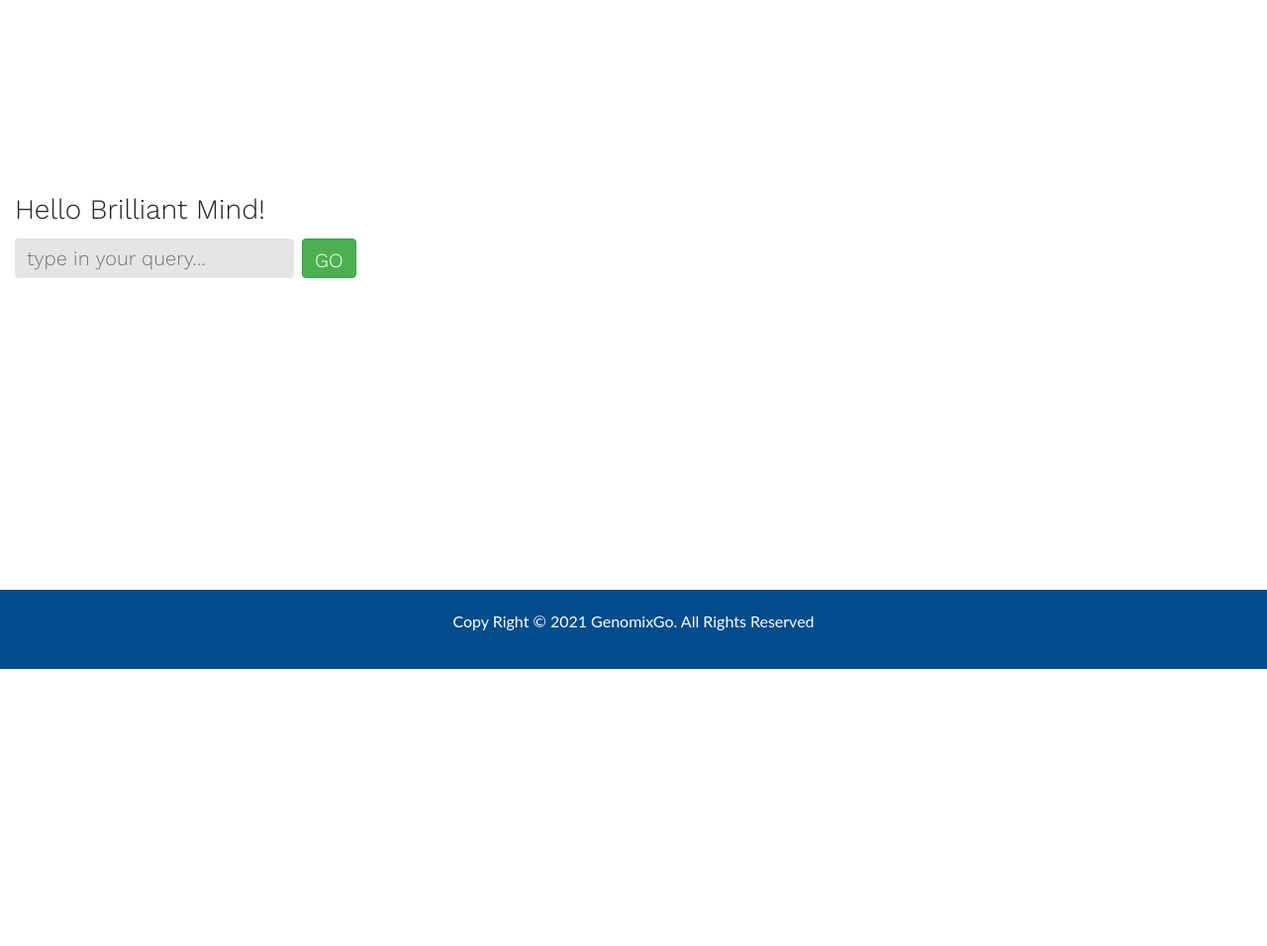
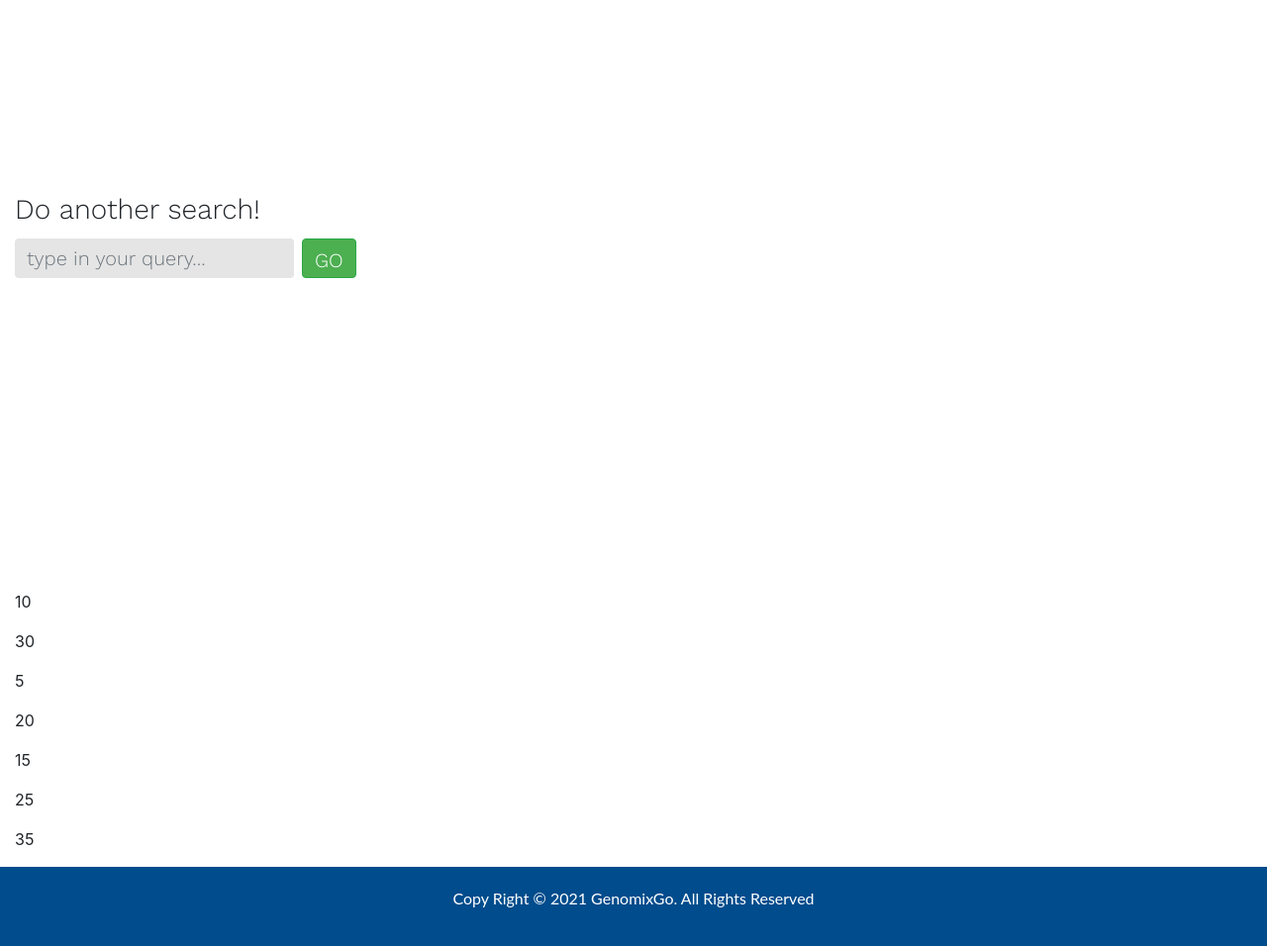
Before and after one commit to kimiashadkami/UI-for-a-Microbial-Genomics-Database, a Flask app: template templates/result.html in a window 1280 px wide. Shown: the part 200-1156 px from the top of the page at 99% size. Before the commit the page ends 876 px from the top, so only its background shows below. Run offline with Flask 2, Linux system fonts and the light colour scheme; the template is opened without the code that fills it, so the values that code supplies are empty.

Commit message:
testing with visualization in d3.js, just a test to document my progress

```diff
--- a/templates/result.html
+++ b/templates/result.html
@@ -8,10 +8,11 @@
 {% block main %}
 <!-- start main container -->
 <div class="main-container container-fluid">
+  <!-- start form -->
   <div class="form-row">
     <div class="col-xl col-lg col-md col-sm col-xs form-col">
       <form class="form-inline" action="{{url_for('query')}}" method="POST">
-        <legend class="mylegend">Hello Brilliant Mind!</legend>
+        <legend class="mylegend">Do another search!</legend>
         <div class="form-group mr-2">
           <input id="query" type="text" name="query" class="form-control
           query-input" placeholder="type in your query..." required>
@@ -22,6 +23,18 @@
       </form>
     </div>
   </div>
+  <!-- end form -->
+  <div class="row">
+    <div class="col-xl col-lg col-md col-sm col-xs">
+      <div class="test"></div>
+    </div>
+  </div>
 </div>
 <!-- end main container -->
 {% endblock %}
+
+{% block jslinks %}
+<script src="https://d3js.org/d3.v7.min.js"></script>
+<script type="text/javascript" src= "{{
+  url_for('static', filename='js/vis.js')}}"></script>
+{% endblock %}
```
